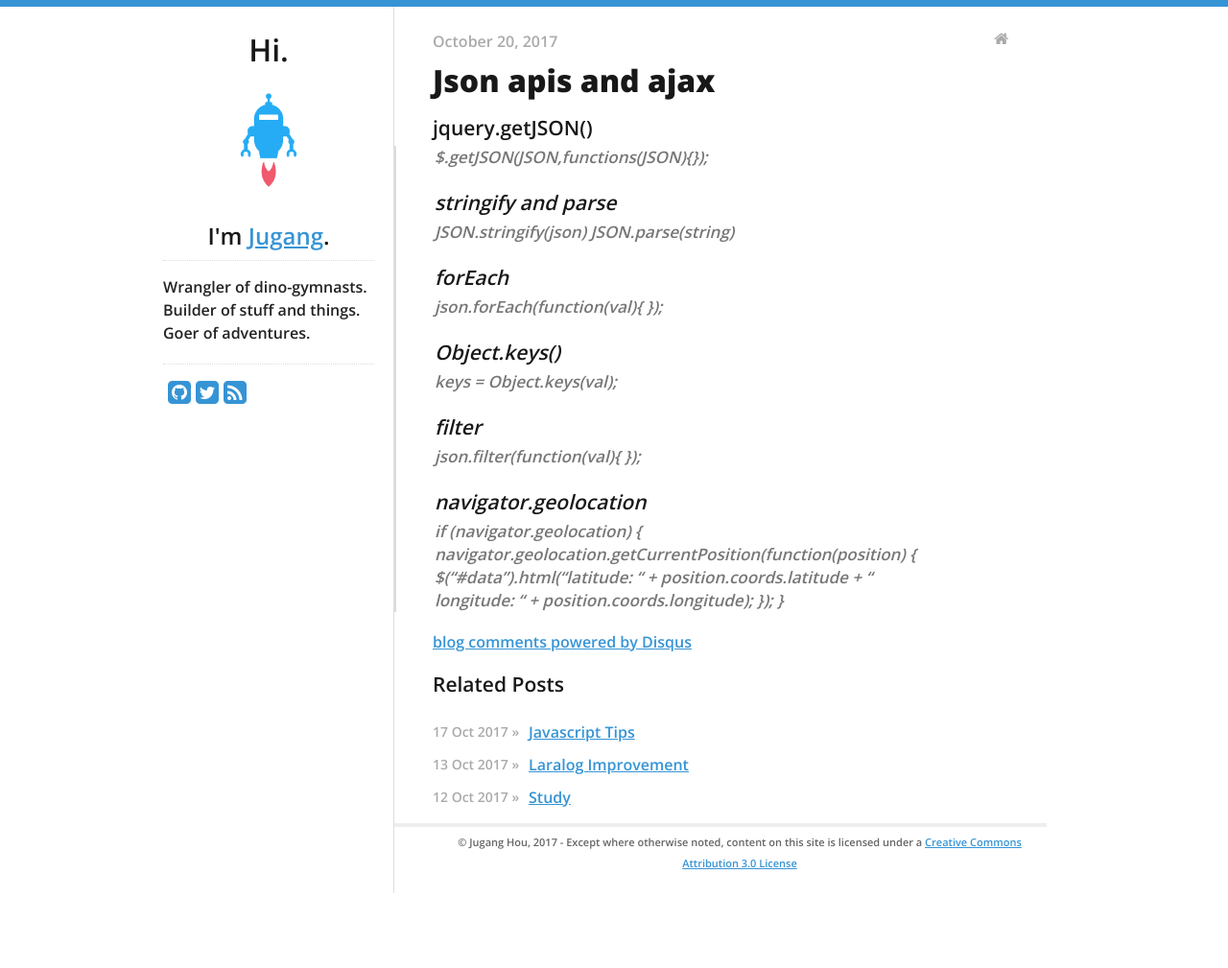
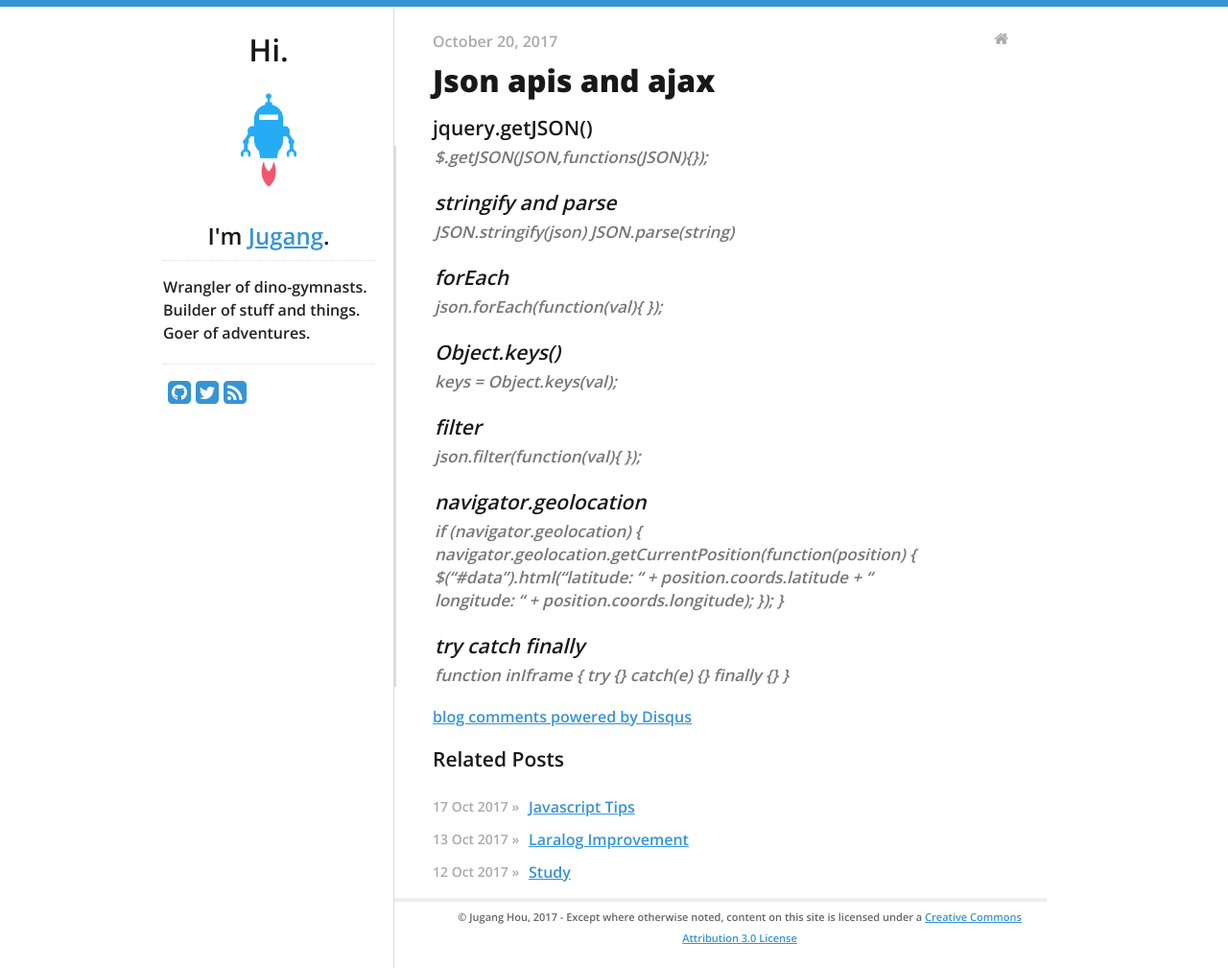
Before and after one commit to Cassini17/cassini17.github.io, a Jekyll site: the page built from _posts/2017-10-20-JSON APIs and AJAX.md, in a window 1280 px wide. Shown: the whole page at 96% size. Built offline with Jekyll 4.4.1, drawn with Linux system fonts in a browser that asks for light colours; nearby versions of some CDN libraries; our own code applies the rules of GitHub Pages for plain Markdown files; comment, search, counter and statistics services are not loaded; before the commit the page ends 931 px from its top, so only the background shows below that.

Commit message:
Saved 2017-10-20-JSON APIs and AJAX.md with Dillinger.io

```diff
--- a/_posts/2017-10-20-JSON APIs and AJAX.md
+++ b/_posts/2017-10-20-JSON APIs and AJAX.md
@@ -17,3 +17,5 @@
     $("#data").html("latitude: " + position.coords.latitude + "<br>longitude: " + position.coords.longitude);
   });
 }
+#### try catch finally
+> function inIframe { try {} catch(e) {} finally {} }
```
